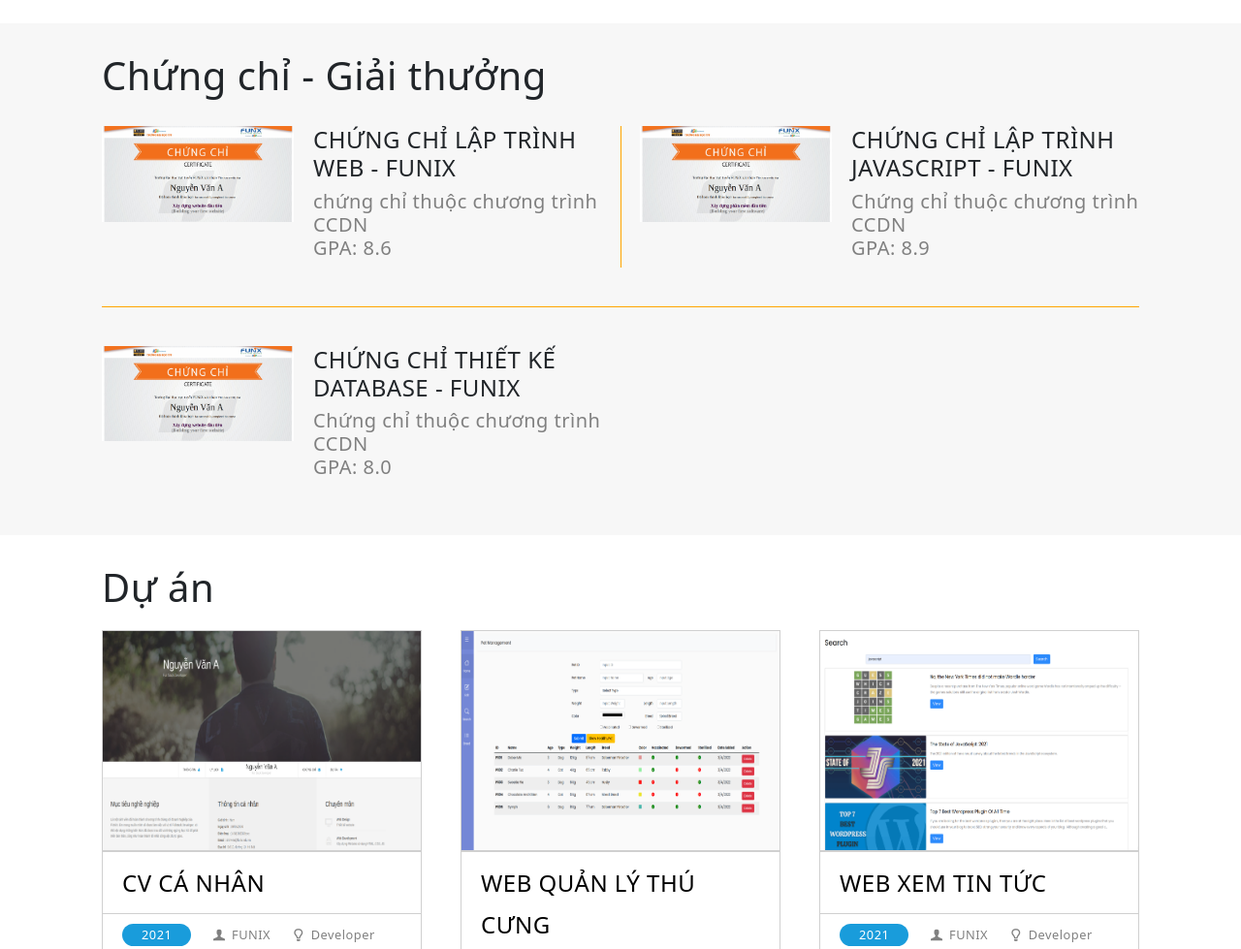
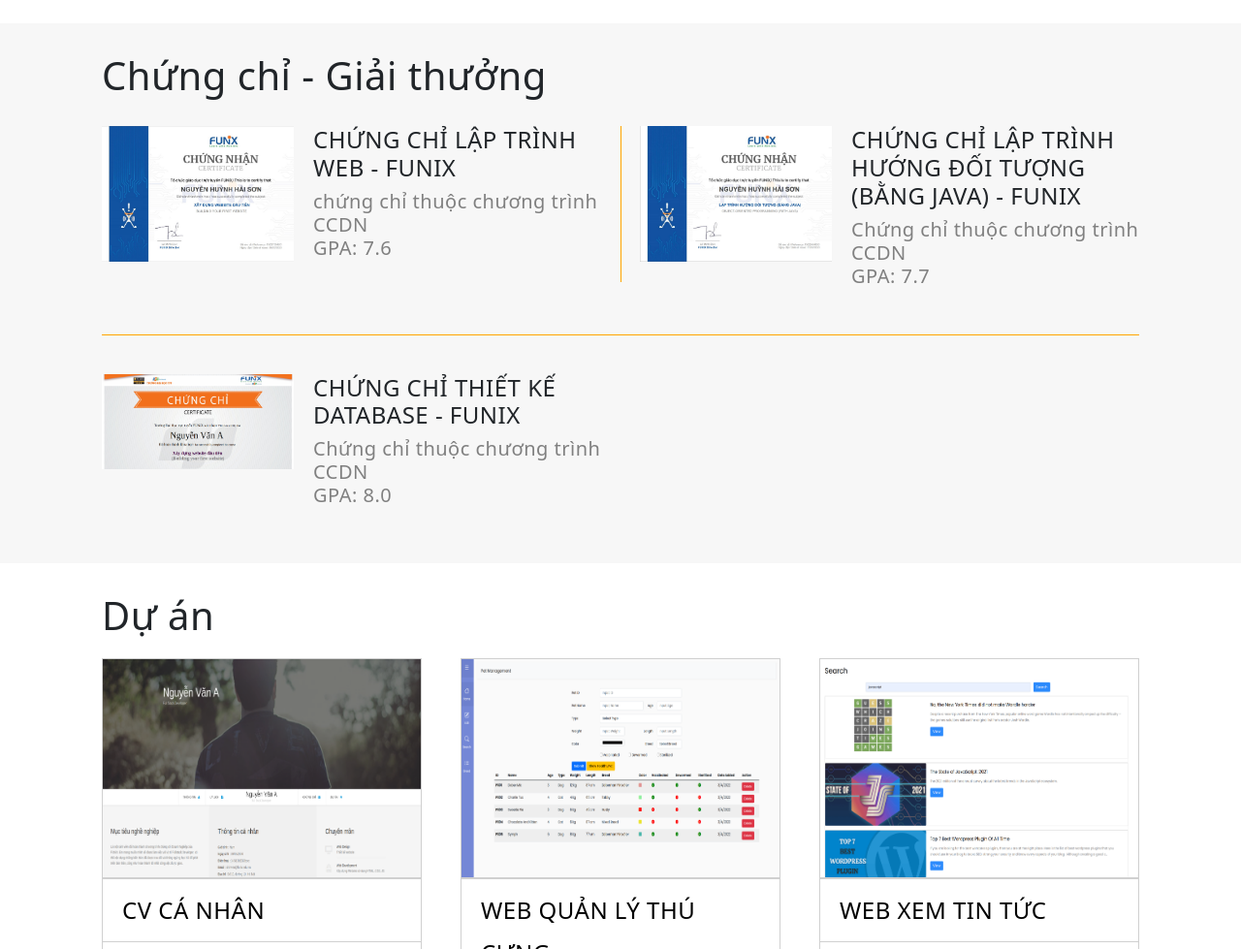
Before and after one commit to arimoto13/ASS-3-Sonfx20329, a plain HTML site: page index.html in a window 1280 px wide. Shown: the part 1200-2179 px from the top of the page at 97% size. Drawn offline with nearby package versions, Linux system fonts and the light colour scheme.

Commit message:
Add files via upload

```diff
--- a/index.html
+++ b/index.html
@@ -11,9 +11,9 @@
       crossorigin="anonymous"
     />
     <link rel="stylesheet" href="./css/font.css" />
+    <link rel="stylesheet" href="./css/mobile.css" />
+    <link rel="stylesheet" href="./css/tablet.css" />
     <link rel="stylesheet" href="./css/laptop.css" />
-    <link rel="stylesheet" href="./css/tablet.css" />
-    <link rel="stylesheet" href="./css/mobile.css" />
     <title>Assignment 03</title>
   </head>
   <body>
@@ -344,28 +344,34 @@
         <div class="certificate-container">
           <div class="certificate-item">
             <div class="certificate-img">
-              <img src="./images/Cert_WEB.png" alt="Web certificate" />
+              <img
+                src="./images/FX227294SC_WEB101x_Nguyễn Huỳnh Hải Sơn.jpg"
+                alt="Web certificate"
+              />
             </div>
             <div class="certificate-content">
               <h4 class="certificate-name">chứng chỉ lập trình web - Funix</h4>
               <h5>
                 chứng chỉ thuộc chương trình CCDN <br />
-                GPA: 8.6
+                GPA: 7.6
               </h5>
             </div>
           </div>
           <div class="vertical"></div>
           <div class="certificate-item">
             <div class="certificate-img">
-              <img src="./images/Cert_PRF.png" alt="JavaScript certificate" />
+              <img
+                src="./images/FX228546SC_PRO192x_Nguyễn Huỳnh Hải Sơn.jpg"
+                alt="Java certificate"
+              />
             </div>
             <div class="certificate-content">
               <h4 class="certificate-name">
-                chứng chỉ lập trình Javascript - Funix
+                chứng chỉ lập trình hướng đối tượng (bằng java) - Funix
               </h4>
               <h5>
                 Chứng chỉ thuộc chương trình CCDN <br />
-                GPA: 8.9
+                GPA: 7.7
               </h5>
             </div>
           </div>
@@ -402,7 +408,7 @@
               <a href="digital-cv.html">CV cá nhân</a>
             </h4>
             <div class="project-timeline">
-              <div class="year">2021</div>
+              <div class="year">2023</div>
               <div class="company">
                 <i class="icon-user-1"></i>
                 FUNIX
```
Also changed, not shown: images/FX227294SC_WEB101x_Nguyễn Huỳnh Hải Sơn.jpg (added), images/FX228546SC_PRO192x_Nguyễn Huỳnh Hải Sơn.jpg (added).
